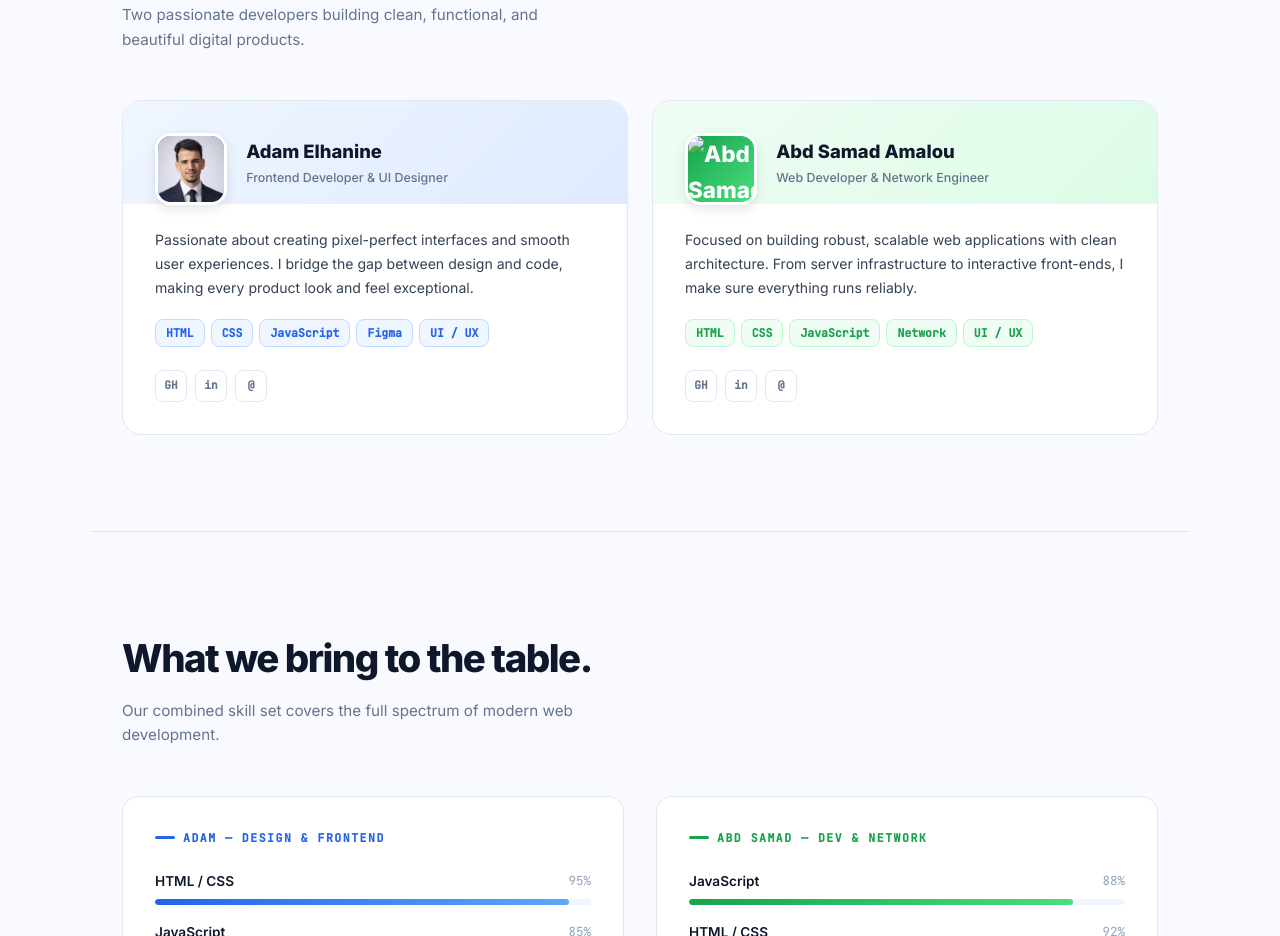
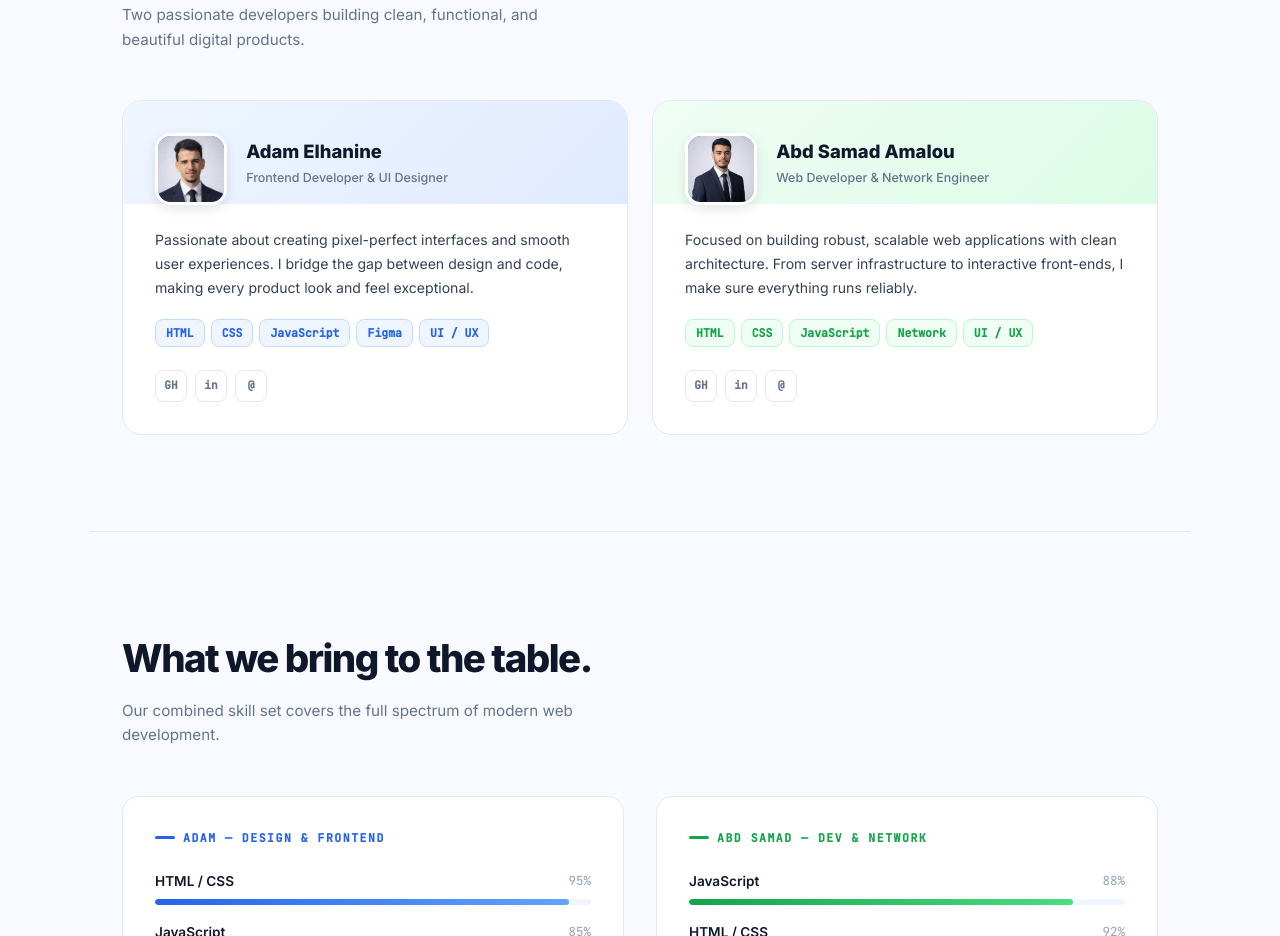
Before and after one commit to rr1156706-cpu/portfolio_elhanine_amalou, a plain HTML site: page index.html in a window 1280 px wide. Shown: the part 997-1933 px from the top of the page. Drawn offline with Linux system fonts and the light colour scheme; no server answers.

```diff
--- a/index.html
+++ b/index.html
@@ -271,7 +271,7 @@
     <div class="dev-card reveal d1">
       <div class="dev-card-top gt">
         <div class="av av-g">
-          <img src="abd samad" alt="Abd Samad">
+          <img src="abd samad.jpeg" alt="Abd Samad">
         </div>
         <div class="dhi">
           <div class="dev-name">Abd Samad Amalou</div>
```
